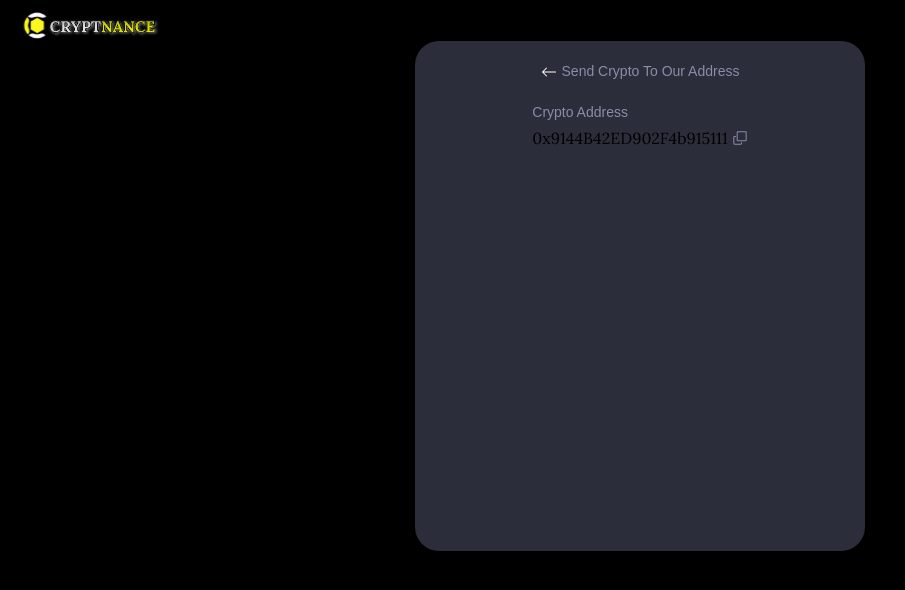
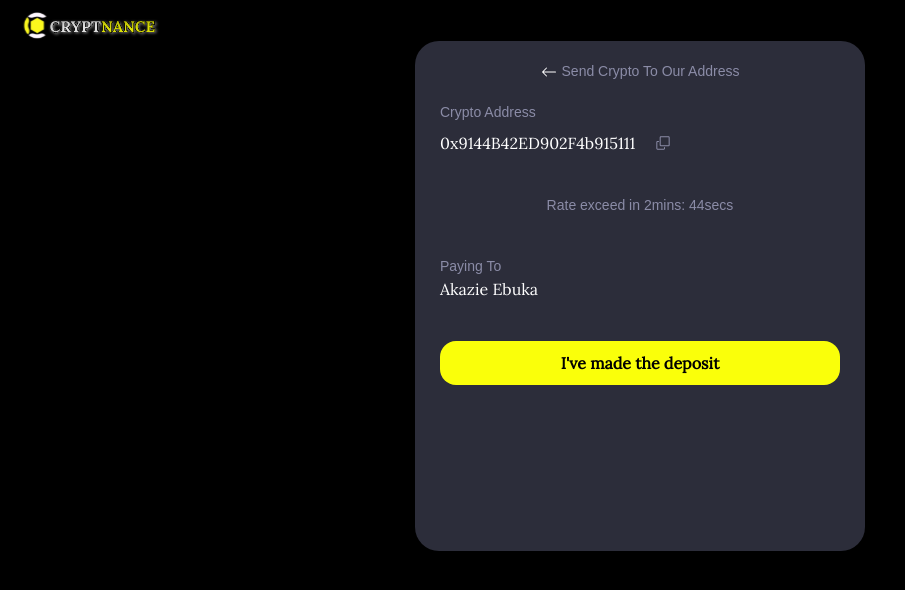
Before and after one commit to iampitrus/test, a React (Vite) app: page /user/send-crypto in a window 1280 px wide. Shown: the top 590 px of the page, without its empty margins (0-905 px from the left). Built offline with nearby package versions, Linux system fonts and the light colour scheme.

Commit message:
feat: copy wallet address page added

```diff
--- a/src/components/organisms/Email.tsx
+++ b/src/components/organisms/Email.tsx
@@ -11,7 +11,7 @@ const Email = () => {
 
   const handleBank = () => {
     if (!emailAddress) return;
-    navigate("/user/review-sell");
+    navigate("/user/send-crypto");
   };
   return (
     <div className="flex w-full flex-col gap-10">
--- a/src/components/organisms/SendCrypto.tsx
+++ b/src/components/organisms/SendCrypto.tsx
@@ -1,17 +1,63 @@
 import { GoCopy } from "react-icons/go";
+import { IoIosCheckmarkCircleOutline } from "react-icons/io";
 import TextInput from "../atoms/TextInput";
+import Button from "../atoms/UserButton";
+import { useNavigate } from "react-router-dom";
+import { useState } from "react";
 
 const SendCrypto = () => {
+  const walletAdrress = "0x9144B42ED902F4b915111";
+  const [copied, setCopied] = useState(false);
+
+  const navigate = useNavigate();
+
+  const handleCopy = async (text: string) => {
+    navigator.clipboard
+      .writeText(text)
+      .then(() => {
+        setCopied(true);
+      })
+      .catch((err) => {
+        console.error("Failed to copy text: ", err);
+      });
+  };
+
+  const handleNext = () => {
+    navigate("/user/review-sell");
+  };
+
   return (
     <>
-      <div className="flex flex-col gap-4">
-        <div className="flex flex-col gap-[3px]">
+      <div className="flex flex-col gap-10 h-full">
+        <div className="flex flex-col justify-between gap-2">
           <TextInput>Crypto Address</TextInput>
-          <div className="flex items-center gap-[4px]">
-            <h3>0x9144B42ED902F4b915111</h3>
-            <GoCopy className="text-headercolor" />
+          <div className="flex items-center gap-5">
+            <h3 className="text-white">{walletAdrress}</h3>
+            <div className="relative">
+              {copied ? (
+                <IoIosCheckmarkCircleOutline className="text-headercolor" />
+              ) : (
+                <GoCopy
+                  onClick={() => handleCopy(walletAdrress)}
+                  className="text-headercolor cursor-pointer"
+                />
+              )}
+              {copied && (
+                <p className="absolute top-5 -left-4 text-white text-xs bg-gray-600 py-1 px-2 rounded-2xl">
+                  copied
+                </p>
+              )}
+            </div>
           </div>
         </div>
+        <div className="text-center">
+          <TextInput>Rate exceed in 2mins: 44secs</TextInput>
+        </div>
+        <div>
+          <TextInput>Paying To</TextInput>
+          <h2 className="upppercase text-white">Akazie Ebuka</h2>
+        </div>
+        <Button onclick={handleNext}>I've made the deposit</Button>
       </div>
     </>
   );
```
